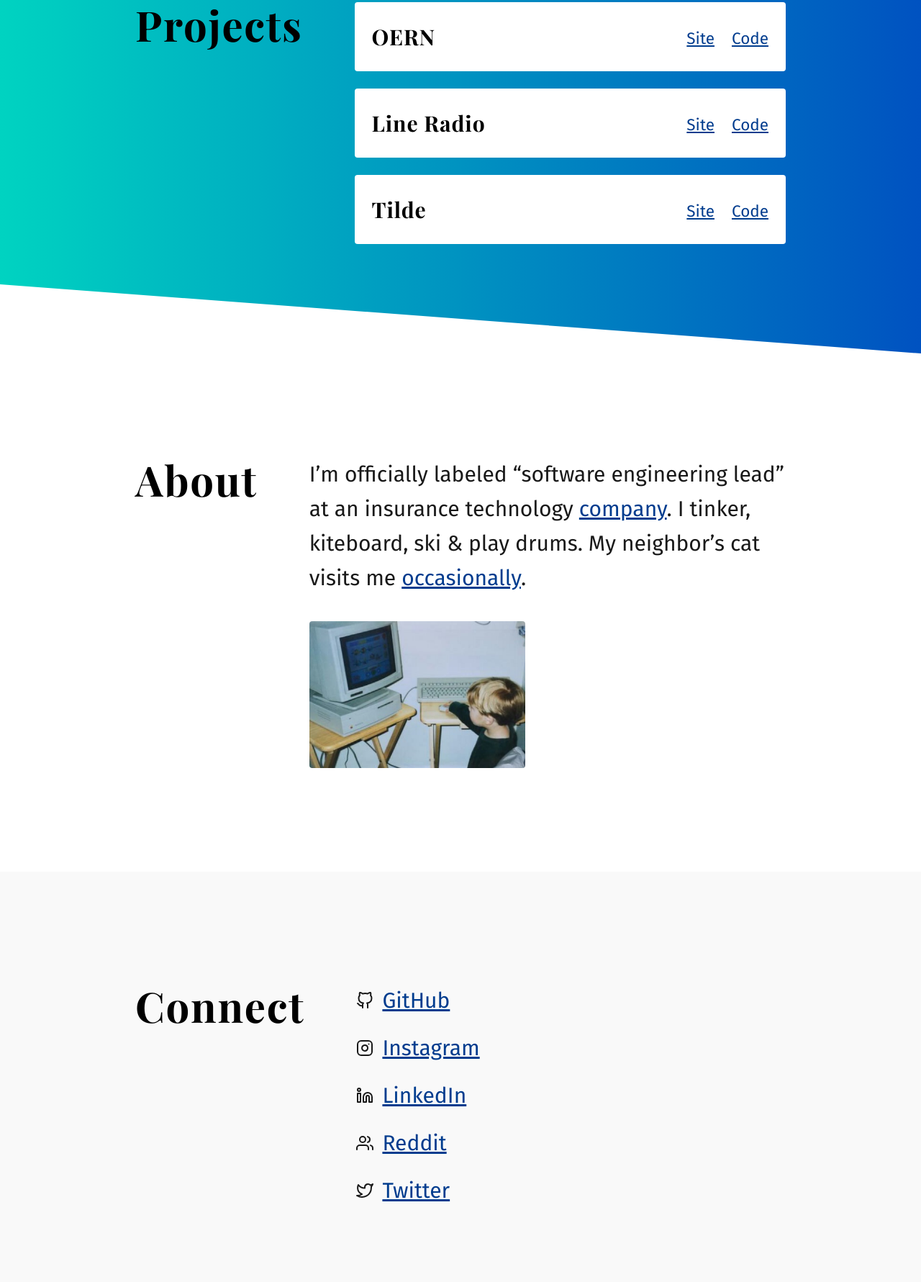
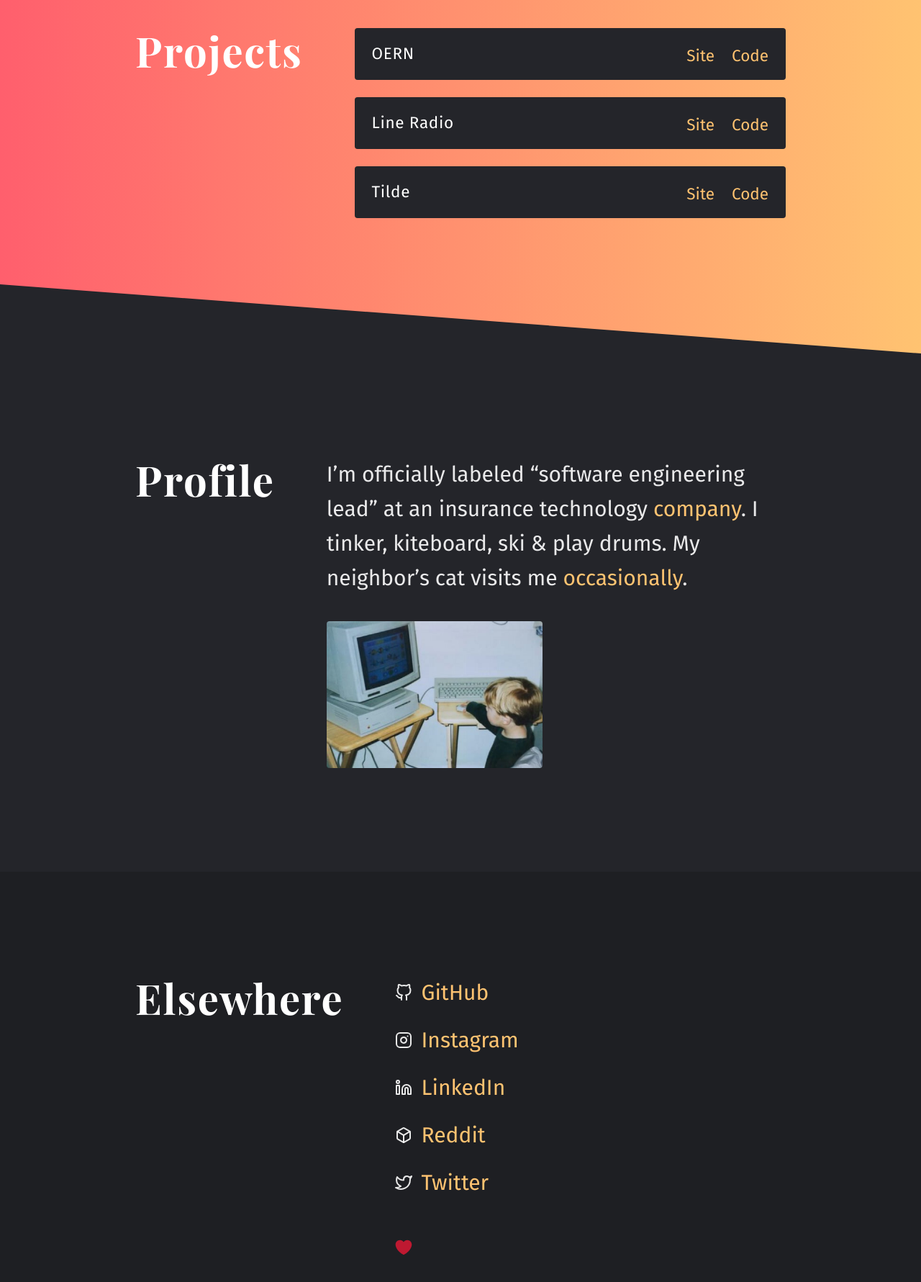
Before and after one commit to xvvvyz/xvvvyz, a Gatsby site: page / in a window 1280 px wide. Shown: the part 789-2570 px from the top of the page at 72% size. Built offline with nearby package versions, Linux system fonts and the light colour scheme; Gatsby itself is replaced by a stand-in of ours.

Commit message:
small adjustments

```diff
--- a/gatsby-config.js
+++ b/gatsby-config.js
@@ -3,12 +3,13 @@ module.exports = {
     'gatsby-plugin-react-helmet',
     'gatsby-plugin-sharp',
     'gatsby-plugin-styled-components',
+    'gatsby-plugin-svgr',
     'gatsby-transformer-sharp',
     {
       options: {
         background_color: '#fff',
         display: 'minimal-ui',
-        icon: 'src/images/icon.png',
+        icon: 'src/images/icon.svg',
         name: 'Cade Scroggins',
         short_name: 'Cade Scroggins',
         start_url: '/',
--- a/src/components/ContentWrapper.js
+++ b/src/components/ContentWrapper.js
@@ -1,4 +1,5 @@
 import styled from 'styled-components';
+import { transitionSpeed } from '../utilities/animations';
 
 const ContentWrapper = styled('div')`
   color: ${p => p.theme.textBodyPrimary};
@@ -20,7 +21,14 @@ const ContentWrapper = styled('div')`
   }
 
   a {
+    transition: color ${transitionSpeed};
     color: ${p => p.theme.accentSecondary};
+    text-decoration: none;
+
+    &:hover {
+      color: ${p => p.theme.textBodyPrimary};
+      text-decoration: underline;
+    }
   }
 
   ul {
--- a/src/components/Layout.js
+++ b/src/components/Layout.js
@@ -17,7 +17,7 @@ export default class Layout extends React.PureComponent {
   };
 
   state = {
-    themeKey: Layout.themeKeys.light,
+    themeKey: Layout.themeKeys.dark,
   };
 
   componentDidMount() {
--- a/src/components/Projects.js
+++ b/src/components/Projects.js
@@ -11,11 +11,13 @@ const Project = styled.li`
   margin-bottom: ${padding.xxs};
   background: ${p => p.theme.backgroundPrimary};
   border-radius: 4px;
-  padding: ${padding.xxs};
+  padding: ${padding.xxxs} ${padding.xxs};
 
   h3 {
-    font-size: 1rem;
     margin: 0;
+    font-family: 'Fira Sans', sans-serif;
+    font-weight: 400;
+    font-size: 0.75rem;
   }
 
   a {
--- a/src/components/ThemeToggle.js
+++ b/src/components/ThemeToggle.js
@@ -1,5 +1,6 @@
 import styled from 'styled-components';
 import padding from '../utilities/padding';
+import { transitionSpeed } from '../utilities/animations';
 
 const ThemeToggle = styled('button')`
   position: absolute;
@@ -7,13 +8,19 @@ const ThemeToggle = styled('button')`
   right: ${padding.sm};
   padding: 0;
   border: none;
-  border-bottom: dashed 1px ${p => p.theme.accentSecondary};
+  border-bottom: dashed 2px ${p => p.theme.accentSecondary};
   background-color: transparent;
+  transition: color ${transitionSpeed}, border-bottom-color ${transitionSpeed};
   z-index: 1;
   font: inherit;
   font-size: 0.75em;
   color: ${p => p.theme.accentSecondary};
   cursor: pointer;
+
+  &:hover {
+    border-bottom-color: ${p => p.theme.textBodyPrimary};
+    color: ${p => p.theme.textBodyPrimary};
+  }
 
   &:focus {
     outline: none;
--- a/src/pages/index.js
+++ b/src/pages/index.js
@@ -1,6 +1,6 @@
 import React from 'react';
 import styled from 'styled-components';
-import { GitHub, Instagram, Linkedin, Twitter, Users } from 'react-feather';
+import { GitHub, Instagram, Linkedin, Twitter, Box } from 'react-feather';
 import Content from '../components/Content';
 import ImageMe from '../components/ImageMe';
 import Layout from '../components/Layout';
@@ -9,6 +9,12 @@ import SEO from '../components/SEO';
 import Section from '../components/Section';
 import breakpoints from '../utilities/breakpoints';
 import padding from '../utilities/padding';
+import { ReactComponent as Heart } from '../images/icon.svg';
+
+const StyledHeart = styled(Heart)`
+  width: 24px;
+  margin-top: ${padding.xs};
+`;
 
 const LeftContent = styled.div`
   padding-right: ${padding.md};
@@ -44,6 +50,10 @@ const SocialItem = styled.li`
 
   a {
     margin-left: ${padding.xxxs};
+  }
+
+  &:last-of-type {
+    margin-bottom: 0;
   }
 `;
 
@@ -97,7 +107,7 @@ const IndexPage = () => (
     </Section>
     <Section>
       <FlexContent breakpoint="md">
-        <LeftContent as="h2">About</LeftContent>
+        <LeftContent as="h2">Profile</LeftContent>
         <div>
           <p>
             I&rsquo;m officially labeled &ldquo;software engineering lead&rdquo;
@@ -114,7 +124,7 @@ const IndexPage = () => (
     </Section>
     <Section tertiary>
       <FlexContent>
-        <LeftContent as="h2">Connect</LeftContent>
+        <LeftContent as="h2">Elsewhere</LeftContent>
         <ul>
           <SocialItem>
             <GitHub />
@@ -129,12 +139,15 @@ const IndexPage = () => (
             <a href="https://www.linkedin.com/in/cadejscroggins">LinkedIn</a>
           </SocialItem>
           <SocialItem>
-            <Users />
+            <Box />
             <a href="https://www.reddit.com/user/cadejscroggins">Reddit</a>
           </SocialItem>
           <SocialItem>
             <Twitter />
             <a href="https://twitter.com/cadejscroggins">Twitter</a>
+          </SocialItem>
+          <SocialItem>
+            <StyledHeart alt="" />
           </SocialItem>
         </ul>
       </FlexContent>
--- a/src/utilities/animations.js
+++ b/src/utilities/animations.js
@@ -1 +1 @@
-export const transitionSpeed = '.4s';
+export const transitionSpeed = '.2s';
--- a/src/utilities/typography.js
+++ b/src/utilities/typography.js
@@ -10,7 +10,7 @@ const typography = new Typography({
   blockMarginBottom: 0.75,
   googleFonts: [
     { name: 'Playfair Display', styles: ['700'] },
-    { name: 'Fira Sans', styles: ['400', '400i', '700', '700i'] },
+    { name: 'Fira Sans', styles: ['400', '700', '700i'] },
   ],
   headerFontFamily: ['Playfair Display', 'serif'],
   bodyFontFamily: ['Fira Sans', 'sans-serif'],
```
Also changed, not shown: package.json (+9 -7 lines), src/images/icon.png (deleted), src/images/icon.svg (added), 1 other file.
